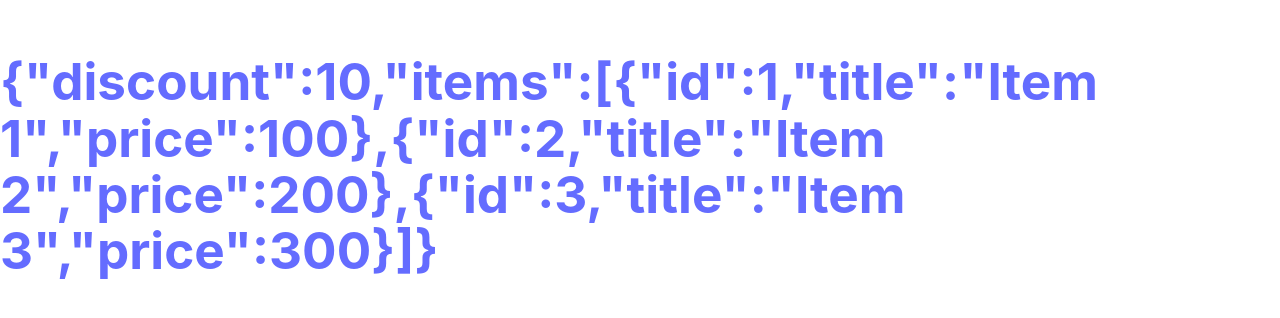
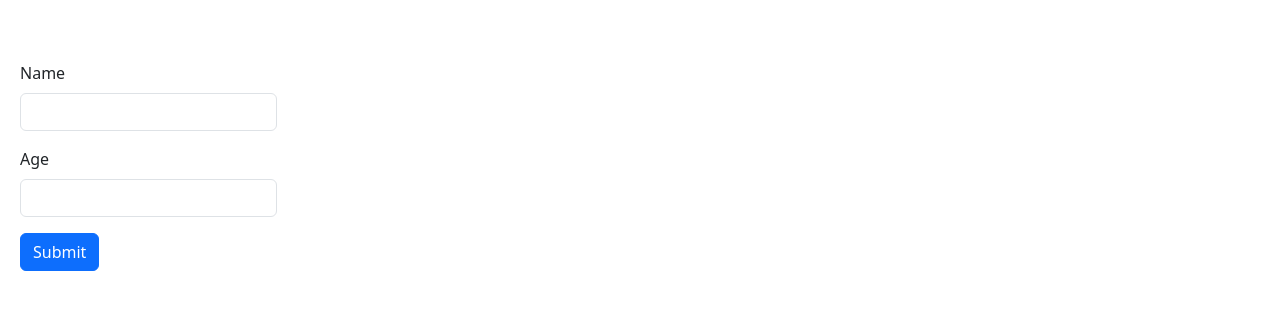
Before and after one commit to C0SMlC/React-18, a React (Vite) app: page / in a window 1280 px wide. Shown: the part 234-552 px from the top of the page. Built offline with nearby package versions, Linux system fonts and the light colour scheme.

Commit message:
Handling Forms

```diff
--- a/package.json
+++ b/package.json
@@ -17,6 +17,7 @@
     "react": "^18.2.0",
     "react-bootstrap": "^2.7.4",
     "react-dom": "^18.2.0",
+    "react-hook-form": "^7.43.9",
     "react-icons": "^4.8.0",
     "styled-components": "^5.3.10"
   },
--- a/src/App.tsx
+++ b/src/App.tsx
@@ -64,9 +64,9 @@
 // // import BtnClose from './btnClose';
 // import Button from './button';
 
-// // // Import Bootstrap CSS
-// import 'bootstrap/dist/css/bootstrap.min.css';
-// import 'bootstrap/dist/js/bootstrap.min.js';
+// // Import Bootstrap CSS
+import 'bootstrap/dist/css/bootstrap.min.css';
+import 'bootstrap/dist/js/bootstrap.min.js';
 
 // const App = () => {
 //   const [alertVisible, alertManager] = useState(false);
@@ -88,14 +88,30 @@
 
 // export default App;
 
-import React from 'react';
-import { AiOutlineHeart } from 'react-icons/ai';
-import State from './States/states';
+// import React from 'react';
+// import { AiOutlineHeart } from 'react-icons/ai';
+// import Message from './pure-components/message';
+
+// const App = () => {
+//   return (
+//     <div>
+//       <Message />
+//       <Message />
+//       <Message />
+//     </div>
+//   );
+// };
+
+// export default App;
+
+import React, { useState } from 'react';
+import Form from './Form/Form';
 
 const App = () => {
+  const [cartItem, setCartitem] = useState(['product1', 'product2']);
   return (
     <div>
-      <State onClick={() => console.log('Clicked')} />
+      <Form />
     </div>
   );
 };
--- /dev/null
+++ b/src/Form/Form.tsx
@@ -0,0 +1,78 @@
+import React, { FormEvent, useRef, useState } from 'react';
+import { useForm } from 'react-hook-form';
+
+const Form = () => {
+  const { register } = useForm();
+
+  const NameRef = useRef<HTMLInputElement>(null);
+  const AgeRef = useRef<HTMLInputElement>(null);
+  const Person = {
+    name: ' ',
+    age: 0,
+  };
+
+  const [property, setProp] = useState({
+    name: ' ',
+    age: ' ',
+  });
+
+  const handleEvent = (e: FormEvent) => {
+    e.preventDefault();
+    Person.name = NameRef.current?.value ?? ' ';
+    Person.age = Number(AgeRef.current?.value) || 10;
+    console.log(JSON.stringify(Person));
+    console.log(JSON.stringify(property));
+  };
+  return (
+    <form onSubmit={handleEvent}>
+      <div className="mb-3">
+        <label htmlFor="Name" className="form-label">
+          Name
+        </label>
+        <input
+          ///OXOXOXOXOX????
+          //   onChange={(e) =>
+          //     setProp({
+          //       ...property,
+          //       name: e.target.value,
+          //     })
+          //   }
+          //   value={property.name}
+          ///OXOXOXOXOX????
+          {...register('Name')}
+          ///OXOXOXOXOX????
+
+          ref={NameRef}
+          id="Name"
+          type="text"
+          className="form-control"
+        />
+      </div>
+
+      <div className="mb-3">
+        <label htmlFor="age" className="form-label">
+          Age
+        </label>
+        <input
+          onChange={(e) =>
+            setProp({
+              ...property,
+              age: e.target.value,
+            })
+          }
+          value={property.age}
+          ref={AgeRef}
+          id="age"
+          type="number"
+          className="form-control"
+        />
+      </div>
+
+      <button type="submit" className="btn btn-primary">
+        Submit
+      </button>
+    </form>
+  );
+};
+
+export default Form;
--- a/src/States/states.tsx
+++ b/src/States/states.tsx
@@ -1,18 +1,30 @@
 import React, { useState } from 'react';
 import { produce } from 'immer';
+import styled from 'styled-components';
+
+const Clickbutton = styled.button`
+  background-color: #f06292;
+  color: white;
+  padding: 10px 20px;
+  border-radius: 5px;
+  transition: all 0.5s;
+
+  &:hover {
+    background-color: #e91e63;
+  }
+`;
 
 interface props {
   onClick: () => void;
 }
 const State = (props: props) => {
   //can achieve same thing by doing
-  const [count, inCount] = useState({
-    discount: 10,
-    items: [
-      { id: 1, title: 'Item 1', price: 100 },
-      { id: 2, title: 'Item 2', price: 200 },
-      { id: 3, title: 'Item 3', price: 300 },
-    ],
+  const [customer, setCustomer] = useState({
+    name: 'John',
+    address: {
+      city: 'New York',
+      state: 'NY',
+    },
   });
 
   const handleClick = () => {
@@ -22,19 +34,38 @@ const State = (props: props) => {
     //       return item.id === 1 ? { ...item, price: item.price - 10 } : item;
     //     }),
     //   });
-    inCount(
-      produce((draft) => {
-        draft.items = draft.items.map((item) => {
-          return item.id === 1 ? { ...item, price: item.price - 10 } : item;
-        });
-      })
-    );
+    // inCount(
+    //   produce((draft) => {
+    //     draft.items = draft.items.map((item) => {
+    //       return item.id === 1 ? { ...item, price: item.price - 10 } : item;
+    //     });
+    //   })
+    // );
+
+    // Modifies original object
+    // setCustomer(
+    //   produce((draft) => {
+    //     draft.address.state = 'LA';
+    //   })
+    // );
+
+    //copy
+    setCustomer({
+      ...customer,
+      address: {
+        ...customer.address,
+        state: 'LA',
+      },
+    });
     props.onClick();
   };
 
   return (
     <div>
-      <h1 onClick={handleClick}>{JSON.stringify(count)}</h1>
+      <h1>
+        Customer name {customer.name} And state is {customer.address.state}
+      </h1>
+      <Clickbutton onClick={handleClick}>Click Here</Clickbutton>
     </div>
   );
 };
--- a/src/index.css
+++ b/src/index.css
@@ -29,6 +29,7 @@ body {
   place-items: center;
   min-width: 320px;
   min-height: 100vh;
+  padding: 20px;
 }
 
 h1 {
--- /dev/null
+++ b/src/pure-components/message.tsx
@@ -0,0 +1,10 @@
+import react, { useState } from 'react';
+import styled from 'styled-components';
+
+const Message = () => {
+  let count = 0;
+  count++;
+  return <div>Message {count}</div>;
+};
+
+export default Message;
```
Also changed, not shown: src/Sharing-states/Cart.tsx (added, +34 -0 lines), src/Sharing-states/NavBar.tsx (added, +10 -0 lines), src/main.tsx (+7 -5 lines), 1 other file (tests, documents, lock files or other folders).
